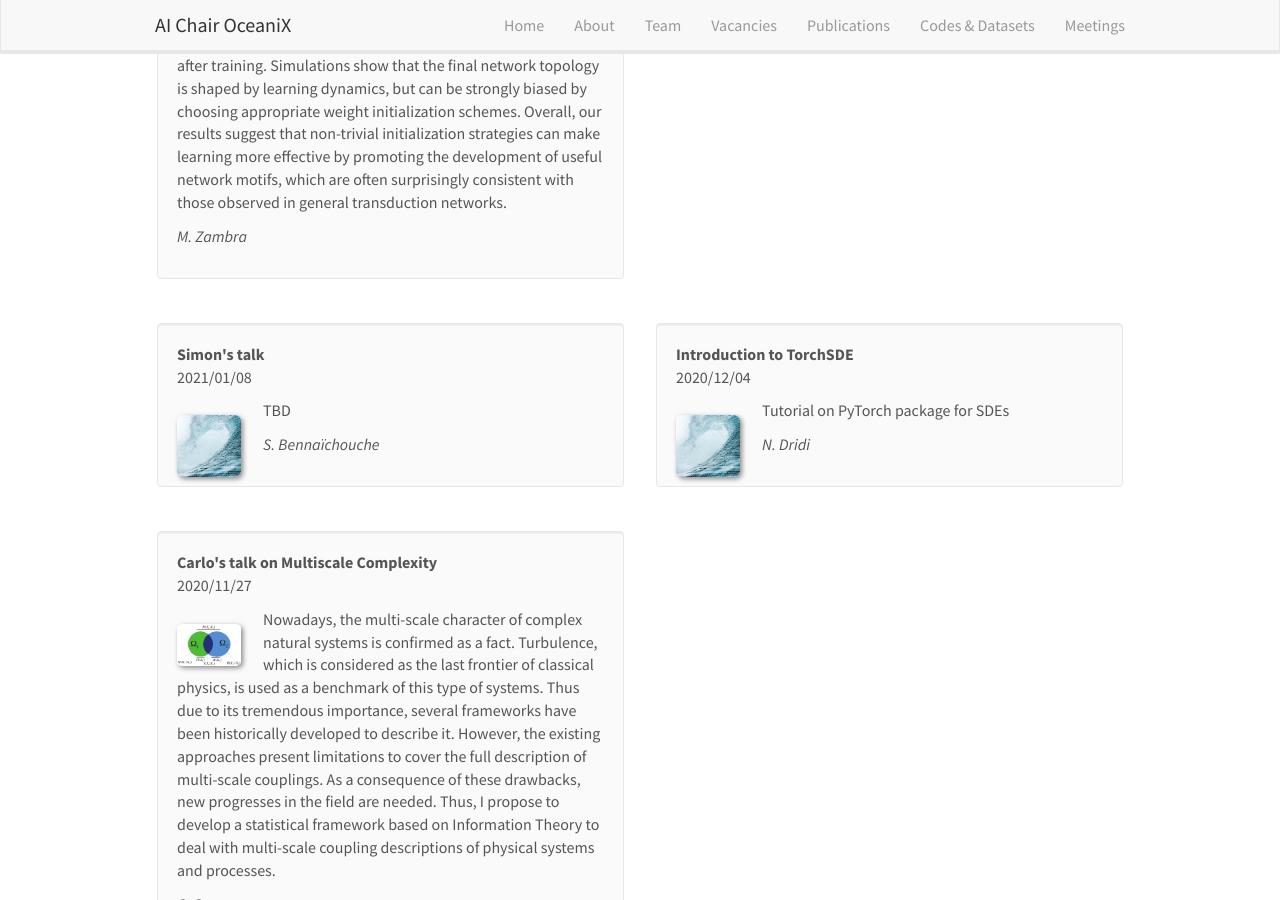
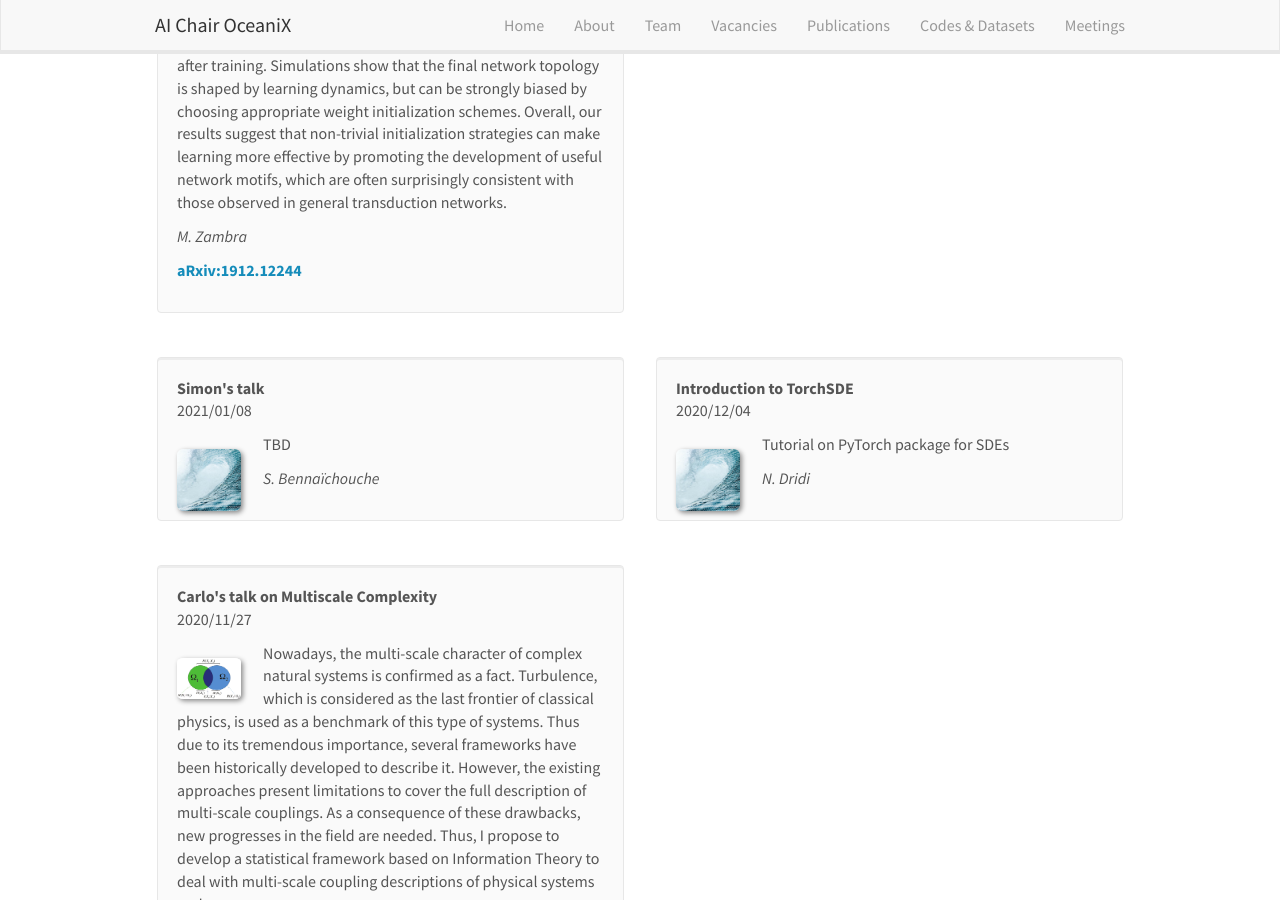
Before and after one commit to CIA-Oceanix/CIA-Oceanix.github.io, a Jekyll site: the page built from _pages/oceanix_sandbox.md, in a window 1280 px wide and 900 px high, scrolled down 485 px. Built offline with Jekyll 4.4.1, drawn with Linux system fonts in a browser that asks for light colours; nearby versions of some CDN libraries.

Commit message:
Update sandbox_list.yml

```diff
--- a/_data/sandbox_list.yml
+++ b/_data/sandbox_list.yml
@@ -7,8 +7,8 @@
   slideslink:
     url1:
     display1: #Slides
-    url2:
-    display2:
+    url2: https://arxiv.org/abs/1912.12244
+    display2: aRxiv:1912.12244
   highlight: 1
   codetype: 2
   news1:
```
